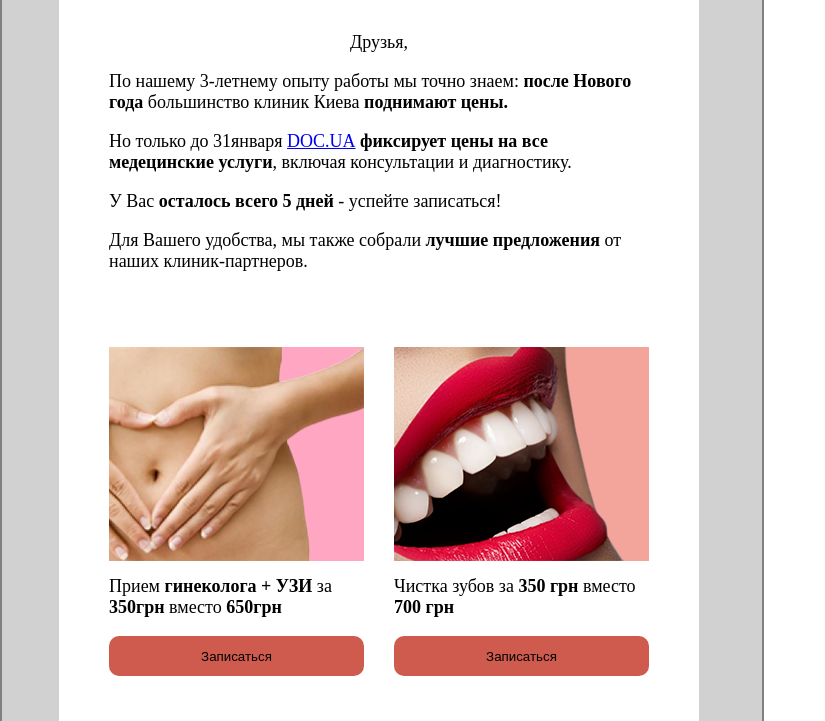
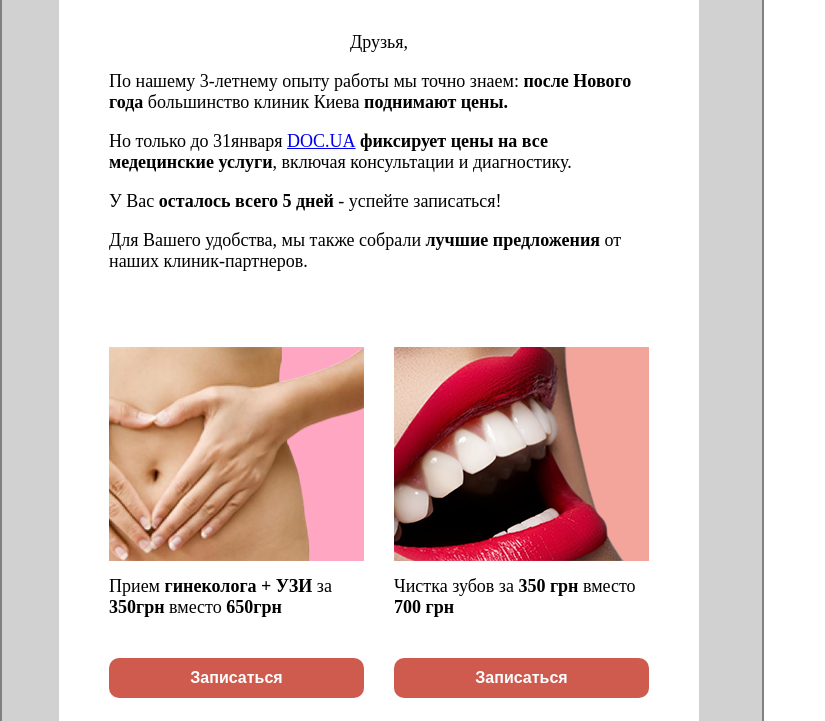
Before and after one commit to ikniga/DZ_5_5, a plain HTML site: page index.html in a window 1280 px wide. Shown: the part 231-952 px from the top of the page, without its empty margins (0-825 px from the left). Drawn offline with Linux system fonts and the light colour scheme.

Commit message:
Update style.css

```diff
--- a/style.css
+++ b/style.css
@@ -56,11 +56,17 @@ div.proposition{
 #a2{
 	float: right;
 }
+p.proposition{
+	margin-bottom: 40px;
+}
 button{
 	border: none;
 	border-radius: 10px;
 	position:absolute;
 	background: #cf5b4e;
+	color: white;
+	font-size:medium;
+	font-weight:bold;
 }
 button.one{
 	width: 255px;
```
